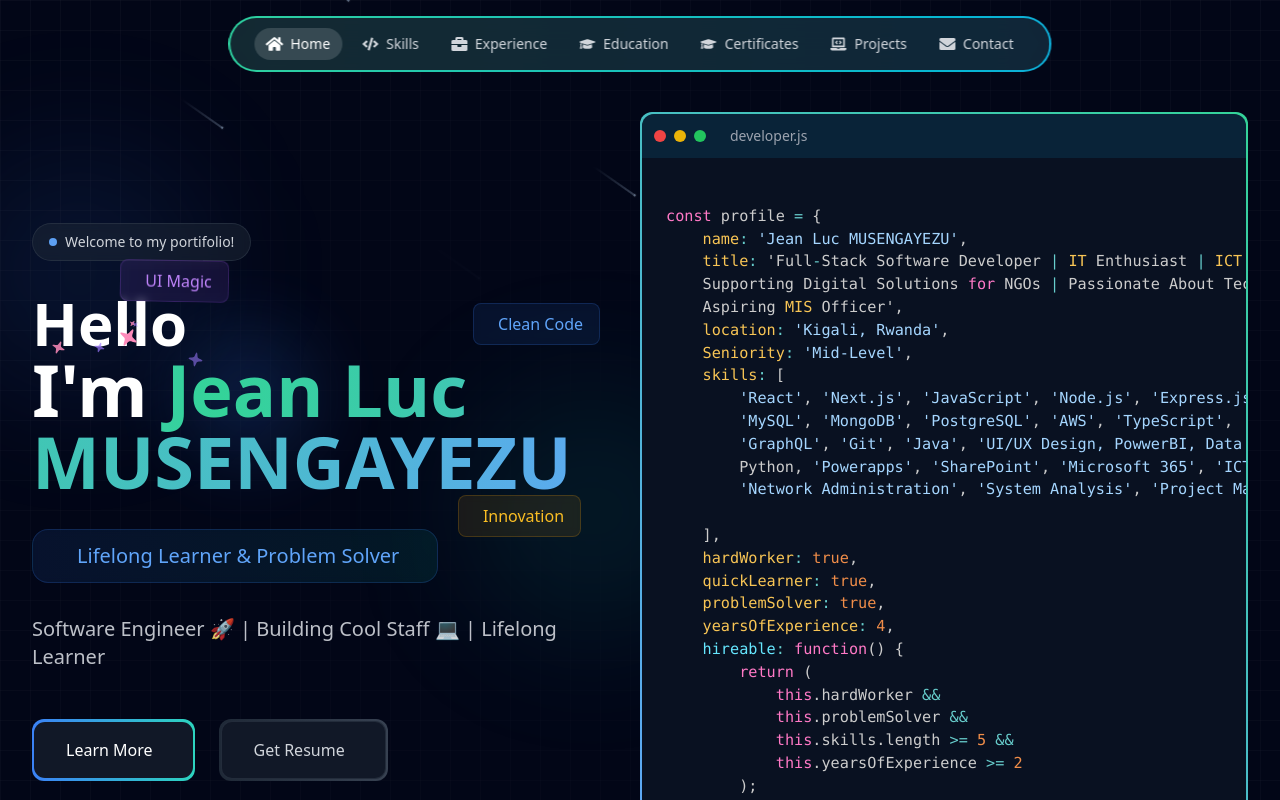
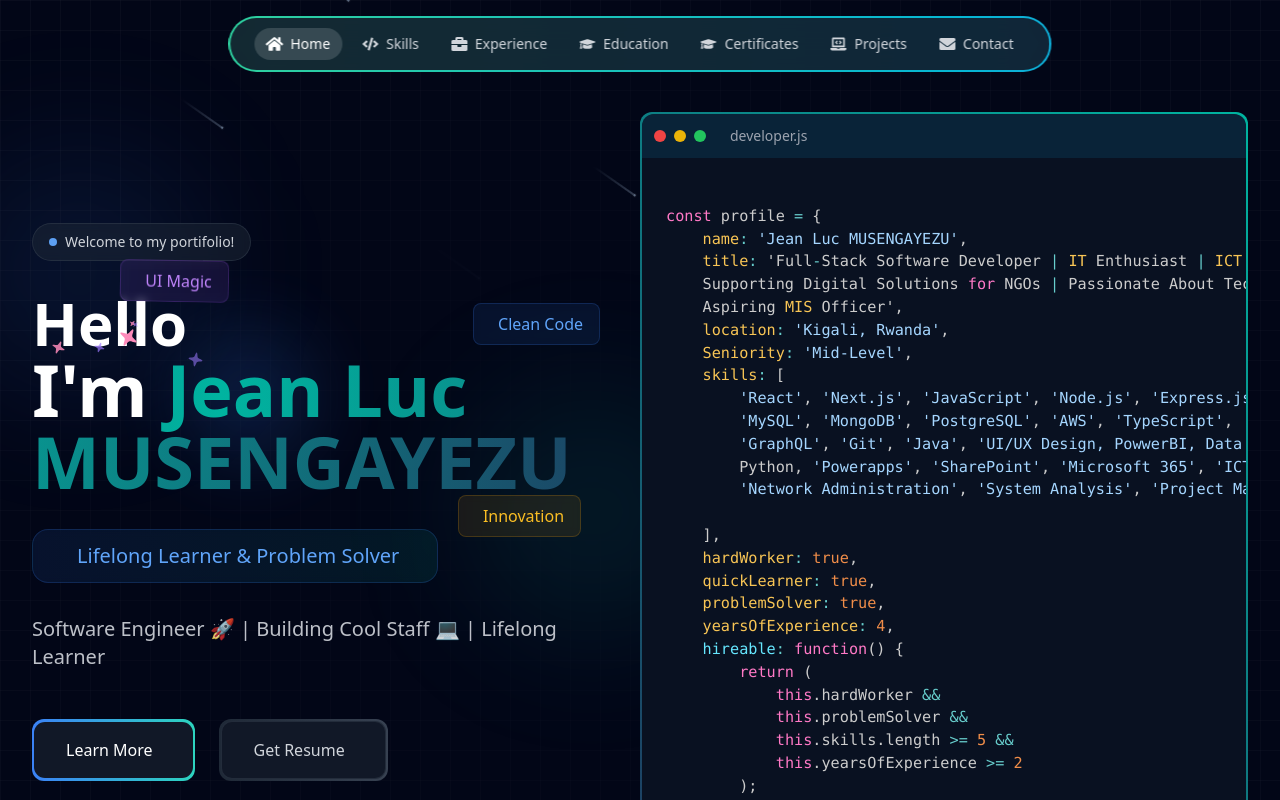
Before and after one commit to Jeanluc24/Jeanluc_portofolio, a React (Vite) app: page / in a window 1280 px wide. Shown: the top 800 px of the page. Built offline with nearby package versions, Linux system fonts and the light colour scheme.

Commit message:
UPDATE background

```diff
--- a/src/assets/css/index.css
+++ b/src/assets/css/index.css
@@ -25,7 +25,7 @@
 }
 
 .gradient-text {
-  background: linear-gradient(90deg, #60a5fa, #34d399, #60a5fa);
+  background: linear-gradient(90deg, #1e3a5f, #00b4a0, #1e3a5f);
   background-size: 200% auto;
   animation: gradient-shift 4s linear infinite;
   -webkit-background-clip: text;
@@ -34,7 +34,7 @@
 
 .gradient-border {
   position: relative;
-  background: linear-gradient(45deg, #60a5fa, #34d399);
+  background: linear-gradient(45deg, #1e3a5f, #00b4a0);
   padding: 2px;
   border-radius: 0.75rem;
 }
@@ -50,8 +50,14 @@
   height: 2px;
   bottom: -4px;
   left: 0;
-  background: linear-gradient(45deg, #60a5fa, #34d399);
+  background: linear-gradient(45deg, #1e3a5f, #00b4a0);
   transition: width 0.3s ease;
+}
+.typing-effect::after {
+  content: "|";
+  animation: blink 1s step-end infinite;
+  margin-left: 2px;
+  color: #00b4a0;
 }
 
 .nav-link:hover::after {
--- a/src/assets/css/tomorrow.css
+++ b/src/assets/css/tomorrow.css
@@ -25,7 +25,7 @@ pre[class*="language-"] {
 }
 :not(pre) > code[class*="language-"],
 pre[class*="language-"] {
-  background: #091121;
+   background: #0a1a2f;
 }
 :not(pre) > code[class*="language-"] {
   padding: 0.1em;
```
